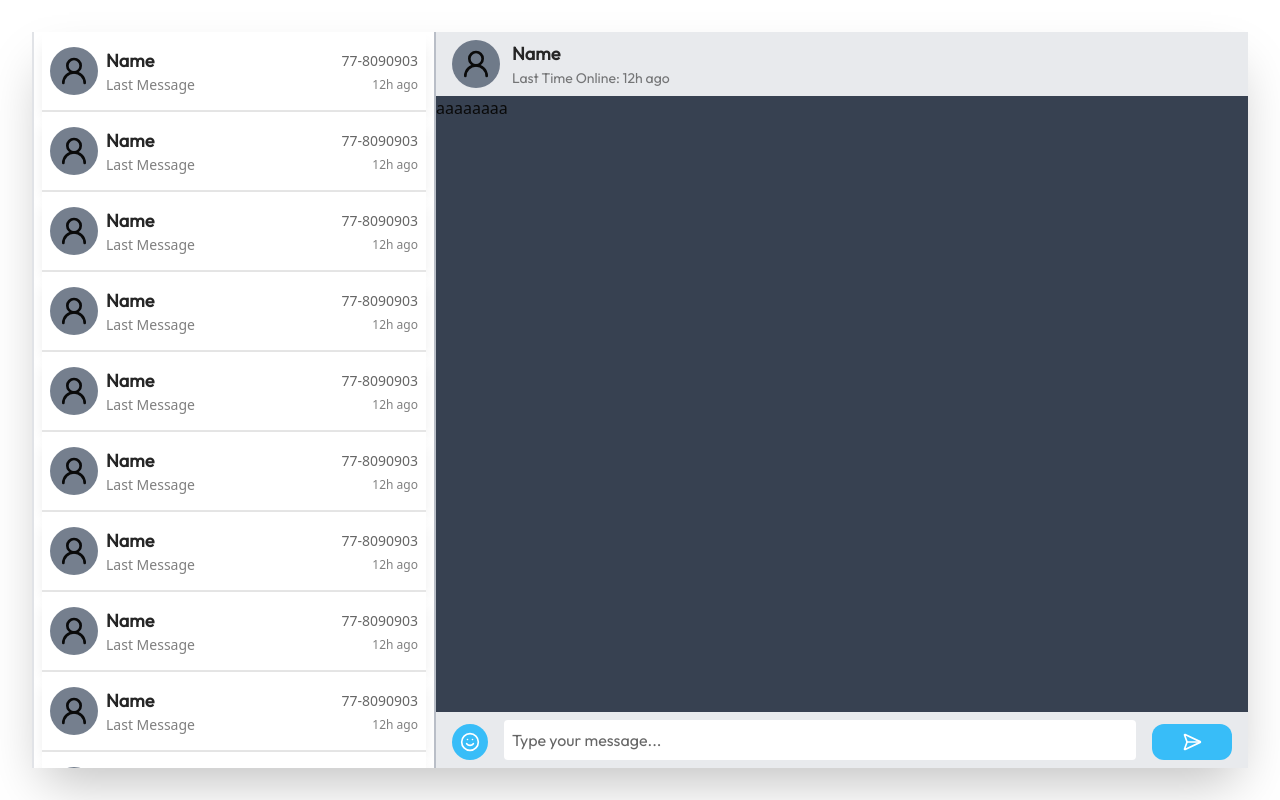
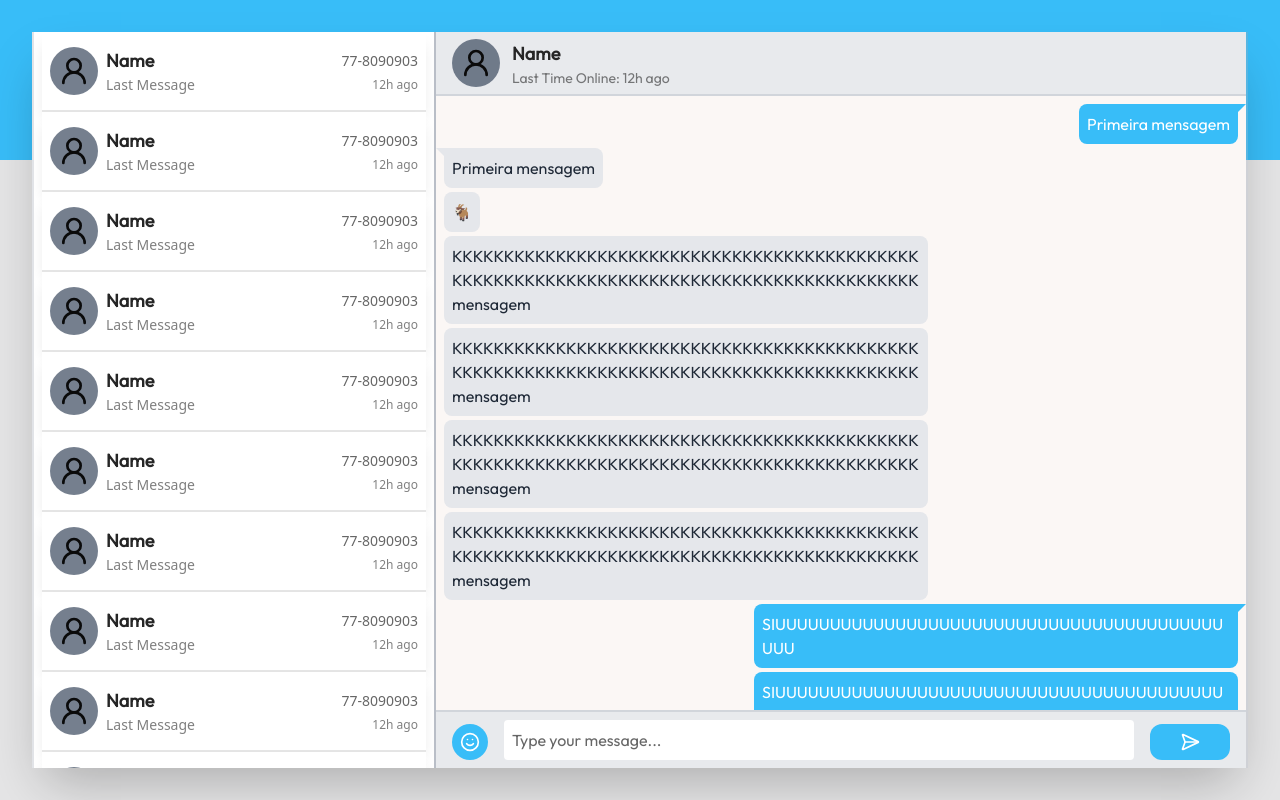
Before and after one commit to RenanTheFato/RealTimeChat, a React (Vite) app in the folder client/: page / in a window 1280 px wide. Built offline with nearby package versions, Linux system fonts and the light colour scheme.

Commit message:
start wroking on message component

```diff
--- a/client/package.json
+++ b/client/package.json
@@ -12,6 +12,7 @@
   "dependencies": {
     "class-variance-authority": "^0.7.1",
     "clsx": "^2.1.1",
+    "emoji-picker-react": "^4.12.0",
     "lucide-react": "^0.471.1",
     "react": "^18.3.1",
     "react-dom": "^18.3.1",
--- a/client/src/App.tsx
+++ b/client/src/App.tsx
@@ -3,11 +3,12 @@ import { MessagesMenu } from "./components/MessagesMenu";
 
 export default function App() {
   return (
-    <main className="w-full h-screen flex flex-row p-8">
-      <div className="w-full h-full flex flex-row shadow-2xl bg-gray-300">
+    <main className="w-full h-screen flex flex-row p-8 bg-gray-950/10">
+      <div className="w-full h-full flex flex-row shadow-2xl z-10 border-r-2 border-gray-400/30">
         <MessagesMenu />
         <ChatContainer />
       </div>
+      <div className="absolute inset-0 w-full h-40 bg-sky-400 pointer-events-none" />
     </main>
   )
 }
--- a/client/src/components/MessagesMenu.tsx
+++ b/client/src/components/MessagesMenu.tsx
@@ -3,7 +3,7 @@ import { UserCard } from "./UserCard";
 
 export function MessagesMenu() {
   return (
-    <div className="w-[420px] h-full flex flex-col items-center bg-white border-r-2 border-gray-400/70 select-none">
+    <div className="hidden w-[420px] h-full md:flex flex-col items-center bg-white border-r-2 border-gray-400/70 select-none">
 
       <div className="flex-1 overflow-y-auto overflow-x-hidden scroll-bar border-l-2 border-gray-400/30">
         <UserCard />
--- a/client/src/components/chat/ChatFooter.tsx
+++ b/client/src/components/chat/ChatFooter.tsx
@@ -1,11 +1,28 @@
-import { SendHorizonal, Smile } from "lucide-react";
+import EmojiPicker, { EmojiStyle } from "emoji-picker-react"
+import { SendHorizonal, Smile } from "lucide-react"
+import { useState } from "react"
 
-export function ChatFooter(){
-  return(
-    <footer className="w-full min-h-14 flex flex-row items-end bg-gray-300/50 px-4 py-2 space-x-4">
-      <button className="bg-sky-400 p-2 rounded-full shrink-0">
-        <Smile className="stroke-white w-5 h-5"/>
+export function ChatFooter() {
+
+  const [isEmojiPickerOpen, setIsEmojiPickerOpen] = useState(false)
+
+  function handleSwitchEmojiPicker() {
+    setIsEmojiPickerOpen((prev) => !prev)
+  }
+
+  function handleEmojiClick(emoji: any) {
+    console.log("Emoji code:", emoji.emoji)
+  }
+
+  return (
+    <footer className="w-full min-h-14 flex flex-row items-end border-t-2 border-gray-400/30 bg-gray-300/50 px-4 py-2 space-x-4">
+      <button className="bg-sky-400 p-2 rounded-full shrink-0 z-20" onClick={handleSwitchEmojiPicker}>
+        <Smile className="stroke-white w-5 h-5" />
       </button>
+
+      <div className="absolute z-10">
+        <EmojiPicker className="bottom-20" emojiStyle={EmojiStyle.APPLE} open={isEmojiPickerOpen}  onEmojiClick={handleEmojiClick}/>
+      </div>
 
       <textarea
         className="w-full max-h-32 p-2 outline-none border-none font-outfit rounded-sm text-black/75 placeholder:text-black/60 resize-none overflow-y-scroll scroll-bar"
@@ -18,8 +35,8 @@ export function ChatFooter(){
         }}
       />
 
-      <button className="w-20 flex items-center justify-center bg-sky-400 p-2 rounded-xl shrink-0">
-        <SendHorizonal className="stroke-white w-5 h-5"/>
+      <button className="w-20 flex items-center justify-center bg-sky-400 p-2 rounded-xl shrink-0 group">
+        <SendHorizonal className="stroke-white w-5 h-5" />
       </button>
     </footer>
   )
--- a/client/src/components/chat/ChatHeader.tsx
+++ b/client/src/components/chat/ChatHeader.tsx
@@ -2,7 +2,7 @@ import { User2 } from "lucide-react";
 
 export function ChatHeader() {
   return (
-    <header className="w-full h-16 flex flex-row bg-gray-300/50 px-2 space-x-1">
+    <header className="w-full h-16 flex flex-row border-b-2 border-gray-400/30 bg-gray-300/50 px-2 space-x-1">
 
       <div className="flex items-center m-2">
         <div className="w-12 h-12 flex items-center justify-center bg-slate-600/75 rounded-full">
--- a/client/src/components/chat/ChatMain.tsx
+++ b/client/src/components/chat/ChatMain.tsx
@@ -1,7 +1,69 @@
-export function ChatMain(){
-  return(
-    <main className="flex-1 overflow-y-auto bg-gray-700">
-      aaaaaaaa
+import { Message } from "../messages/Message";
+
+export function ChatMain() {
+  return (
+    <main className="flex-1 bg-off-white overflow-y-auto p-2 space-y-1 scroll-bar">
+
+      <Message
+        isSent={true}
+        message="Primeira mensagem"
+        showTail={true}
+      />
+
+      <Message
+        isSent={false}
+        message="Primeira mensagem"
+        showTail={true}
+      />
+
+      <Message
+        isSent={false}
+        message="🐐"
+        showTail={false}
+      />
+
+      <Message
+        isSent={false}
+        message="KKKKKKKKKKKKKKKKKKKKKKKKKKKKKKKKKKKKKKKKKKKKKKKKKKKKKKKKKKKKKKKKKKKKKKKKKKKKKKKKKKKKKKKKKK mensagem"
+        showTail={false}
+      />
+
+      <Message
+        isSent={false}
+        message="KKKKKKKKKKKKKKKKKKKKKKKKKKKKKKKKKKKKKKKKKKKKKKKKKKKKKKKKKKKKKKKKKKKKKKKKKKKKKKKKKKKKKKKKKK mensagem"
+        showTail={false}
+      />
+
+      <Message
+        isSent={false}
+        message="KKKKKKKKKKKKKKKKKKKKKKKKKKKKKKKKKKKKKKKKKKKKKKKKKKKKKKKKKKKKKKKKKKKKKKKKKKKKKKKKKKKKKKKKKK mensagem"
+        showTail={false}
+      />
+
+      <Message
+        isSent={false}
+        message="KKKKKKKKKKKKKKKKKKKKKKKKKKKKKKKKKKKKKKKKKKKKKKKKKKKKKKKKKKKKKKKKKKKKKKKKKKKKKKKKKKKKKKKKKK mensagem"
+        showTail={false}
+      />
+
+      <Message
+        isSent={true}
+        message="SIUUUUUUUUUUUUUUUUUUUUUUUUUUUUUUUUUUUUUUUUUUUU"
+        showTail={true}
+      />
+
+      <Message
+        isSent={true}
+        message="SIUUUUUUUUUUUUUUUUUUUUUUUUUUUUUUUUUUUUUUUUUUUU"
+        showTail={false}
+      />
+
+      <Message
+        isSent={true}
+        message="SIUUUUUUUUUUUUUUUUUUUUUUUUUUUUUUUUUUUUUUUUUUUU"
+        showTail={false}
+      />
+
     </main>
   )
 }
--- /dev/null
+++ b/client/src/components/messages/Message.tsx
@@ -0,0 +1,23 @@
+interface MessageProps {
+  isSent: boolean,
+  message: string,
+  showTail: boolean,
+}
+
+export function Message({ isSent, message, showTail = true }: MessageProps) {
+  return (
+    <div className={`w-full flex ${isSent ? 'justify-end' : 'justify-start'}`}>
+      <div className={`relative w-fit max-w-[484px] h-auto p-2 rounded-lg
+        ${isSent ? 'bg-sky-400 hover:bg-sky-500' : 'bg-gray-200 hover:bg-gray-300'}
+        ${showTail ? `before:content-[''] before:absolute before:top-0 before:border-t-[10px] before:border-r-[10px] before:border-l-[10px]
+          ${isSent
+            ? 'before:-right-2 before:border-t-sky-400 before:border-l-sky-400 before:border-r-transparent before:hover:border-t-sky-500 before:hover:border-l-sky-500'
+            : 'before:-left-2 before:border-t-gray-200 before:border-r-gray-200 before:border-l-transparent before:hover:border-t-gray-300 before:hover:border-r-gray-300'
+          } before:border-b-transparent` : ''}`}>
+        <p className={`font-outfit break-words ${isSent ? 'text-white' : 'text-gray-800'}`}>
+          {message || 'Mensagem de exemplo'}
+        </p>
+      </div>
+    </div>
+  );
+}
--- a/client/tailwind.config.js
+++ b/client/tailwind.config.js
@@ -18,6 +18,8 @@ export default {
 			colors: {
 				background: 'hsl(var(--background))',
 				foreground: 'hsl(var(--foreground))',
+				'off-white': '#FBF7F5',
+				'carbon-black': '#2C2C2C',
 				card: {
 					DEFAULT: 'hsl(var(--card))',
 					foreground: 'hsl(var(--card-foreground))'
```
Also changed, not shown: 1 other file (tests, documents, lock files or other folders).
